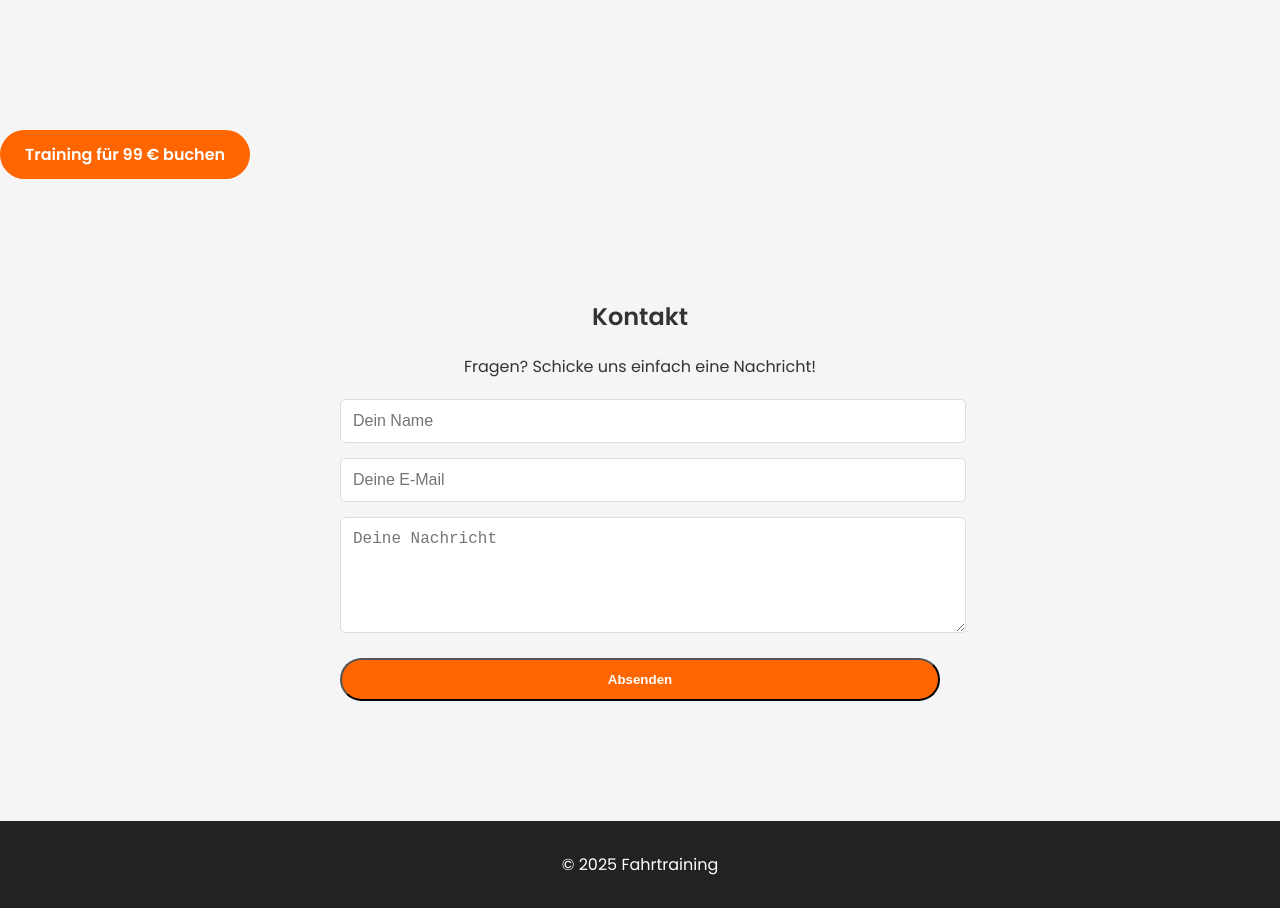
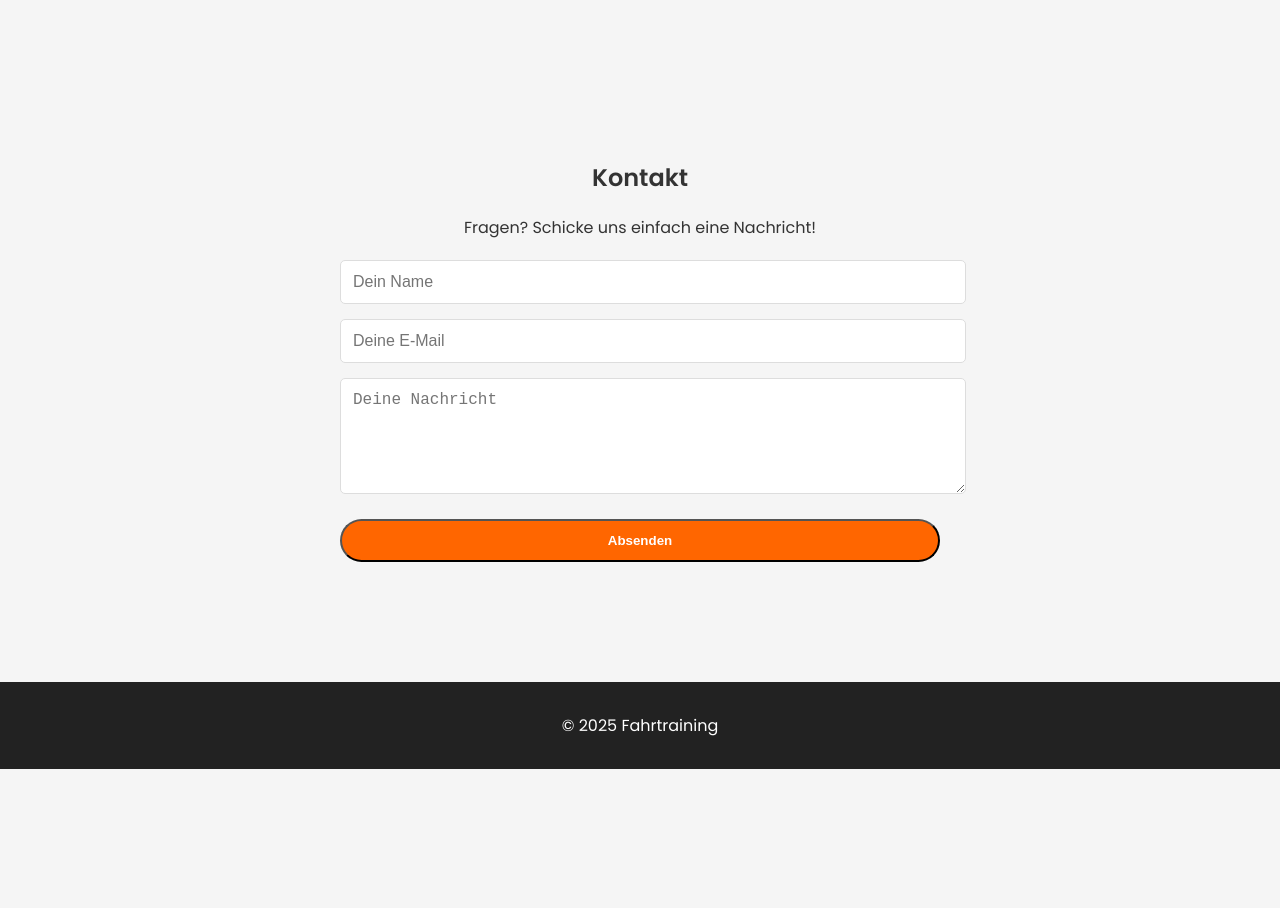
Before and after one commit to djl1899/Fahrtraining-landing, a plain HTML site: page index.html in a window 1280 px wide. Shown: the part 2440-3348 px from the top of the page. After the commit the page ends 3209 px from the top, so only its background shows below. Drawn offline with Linux system fonts and the light colour scheme; a script that the page names is missing.

Commit message:
Update index.html

```diff
--- a/index.html
+++ b/index.html
@@ -52,11 +52,6 @@ bringt unser Team geballte Motorsport-Erfahrung auf die Strecke. Mit professione
 <!-- Calendly inline widget end -->
   </section>
 
-  <!-- Stripe Payment Button -->
-    <a href="https://buy.stripe.com/aFa8wRamifEh4iN1DCg7e00" class="btn-primary" target="_blank">
-      Training für 99 € buchen
-    </a>
-  </section>
 
   <!-- Kontakt Section -->
   <section id="kontakt" class="section">
```
